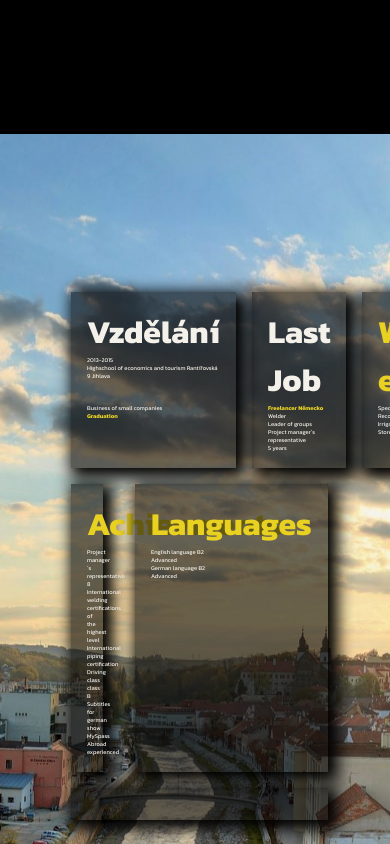
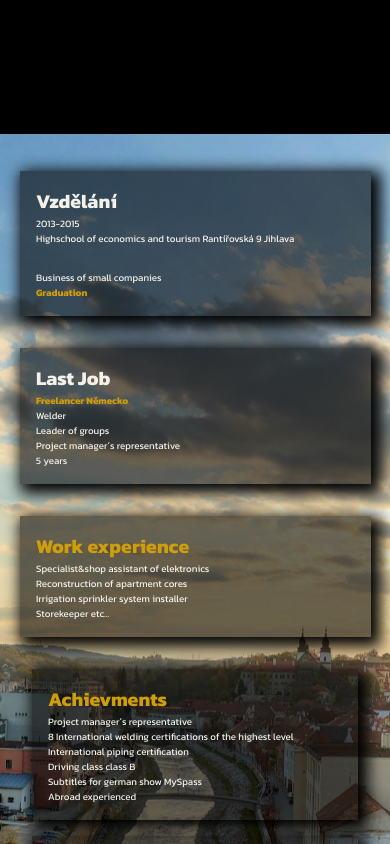
Before and after one commit to AnthonyZet/Resume, a React (Create React App) app: page / in a window 390 px wide. Shown: the part 1560-2404 px from the top of the page. Built offline with nearby package versions, Linux system fonts and the light colour scheme.

Commit message:
education responsivity

```diff
--- a/src/App.js
+++ b/src/App.js
@@ -15,12 +15,14 @@ function App() {
          <Footer />
         */}
 
+
         <Navbar />
         <Hero />
         <Experience />
         <Education />
          <Footer />
 
+
     </div>
   );
 }
--- a/src/components/education/Education.js
+++ b/src/components/education/Education.js
@@ -17,7 +17,7 @@ import Tre from './../../assets/4normal.jpg'
             <Roll left>
                 <div className="items-a">
                 <Roll left cascade>
-                    <div className="box item1-capsule">
+                    <div className="box item1">
                         <h2>Vzdělání</h2>
                         <p>2013-2015</p>
                         <p>Highschool of economics and tourism Rantířovská 9 Jihlava</p>
@@ -28,7 +28,7 @@ import Tre from './../../assets/4normal.jpg'
                  </Roll>
 
                  <Roll right cascade>
-                    <div className="box item1-capsule">
+                    <div className="box item1">
                     <h2>Last Job</h2>
                         <p><strong>Freelancer Německo</strong></p>
                         <p>Welder</p>
@@ -37,7 +37,7 @@ import Tre from './../../assets/4normal.jpg'
                         <p>5 years</p>
                     </div>
 
-                    <div className="box item1-capsule">
+                    <div className="box item1">
                        <h2><strong>Work experience</strong></h2>
                         <p>Specialist&shop assistant of elektronics</p>
                         <p>Reconstruction of apartment cores</p>
@@ -67,9 +67,7 @@ import Tre from './../../assets/4normal.jpg'
                     <p>Advanced</p>
                 </div>
                 </Roll>
-                <div className="box items-d">
 
-                </div>
             </div>
 
         </div>
--- a/src/components/education/Education.scss
+++ b/src/components/education/Education.scss
@@ -69,3 +69,69 @@
         grid-template-columns: 1fr 1fr 1fr;
         justify-content: space-between;
     }
+
+
+    @media screen and (max-width: 900px){
+      .container-grid {
+        width: 100%;
+        grid-template-columns: 1fr 1fr;
+        grid-template-rows: auto;
+        grid-template-areas:
+        "header header header header"
+        "main main . sidebar"
+        "footer footer footer footer";
+
+      & .items-a{
+       display: flex;
+       flex-wrap: wrap;
+      }
+      }
+
+      .container-grid div h2{
+          font-size: 4vw;
+      }
+
+      .container-grid div p{
+        font-size: 2vw;
+      }
+
+
+      .items-a .box{
+        margin: 1rem;
+        width: 40vw;
+      }
+      .items-a .box:first-child{
+        width: 60vw;
+      }
+    }
+
+    @media screen and (max-width: 720px){
+     .container-grid{
+       display: flex;
+       flex-wrap: wrap;
+       height: auto;
+       justify-content: center;
+
+     }
+
+
+     .box{
+       width: 90vw!important;
+     }
+    /* .items-c,
+     .items-b{
+       margin: 0 auto;
+     //  margin-bottom: 1rem;
+
+     }*/
+
+     .container-grid div h2{
+      font-size: 5vw;
+  }
+
+  .container-grid div p{
+    font-size: 2.5vw;
+  }
+
+
+    }
--- a/src/index.scss
+++ b/src/index.scss
@@ -30,7 +30,8 @@ code {
     monospace;
 }
 strong{
-  color: #e9d122;
+  color: #d09e0a;
+
 }
 ul {
   list-style-type: none;
```
